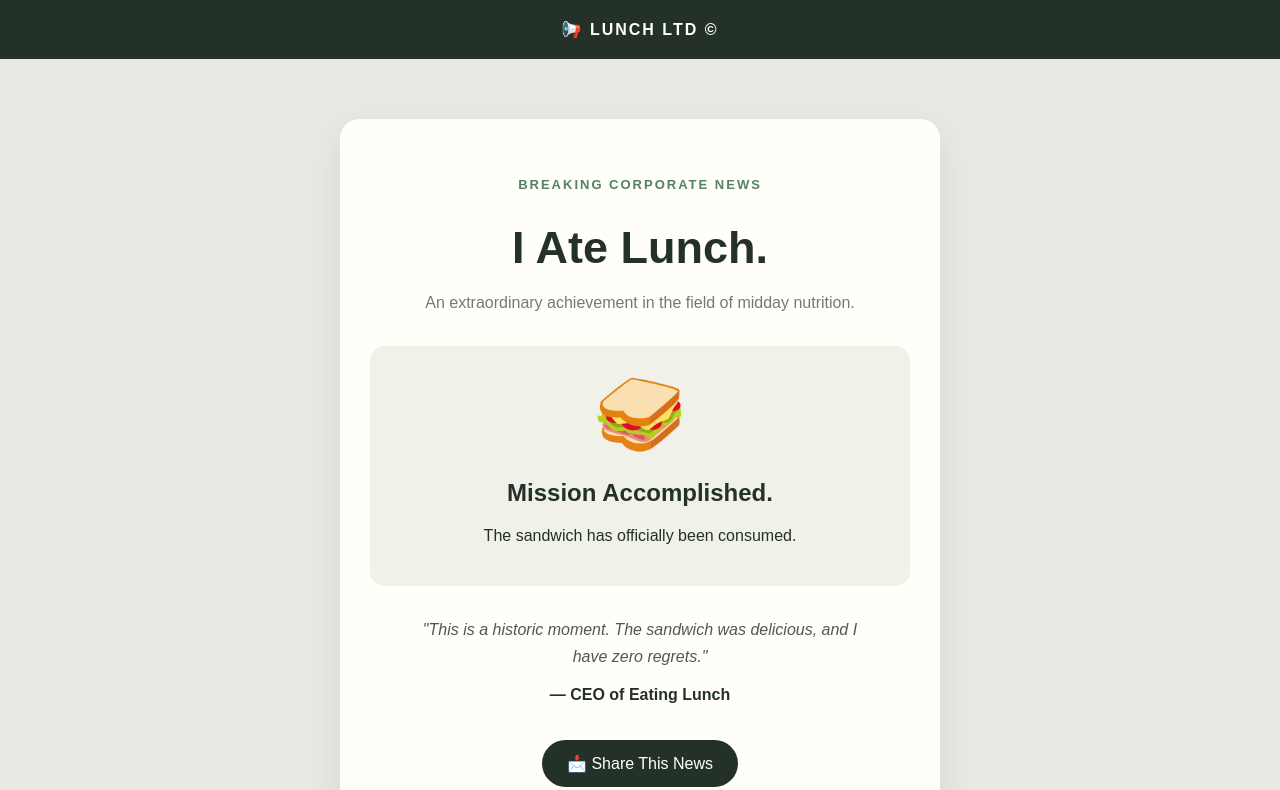
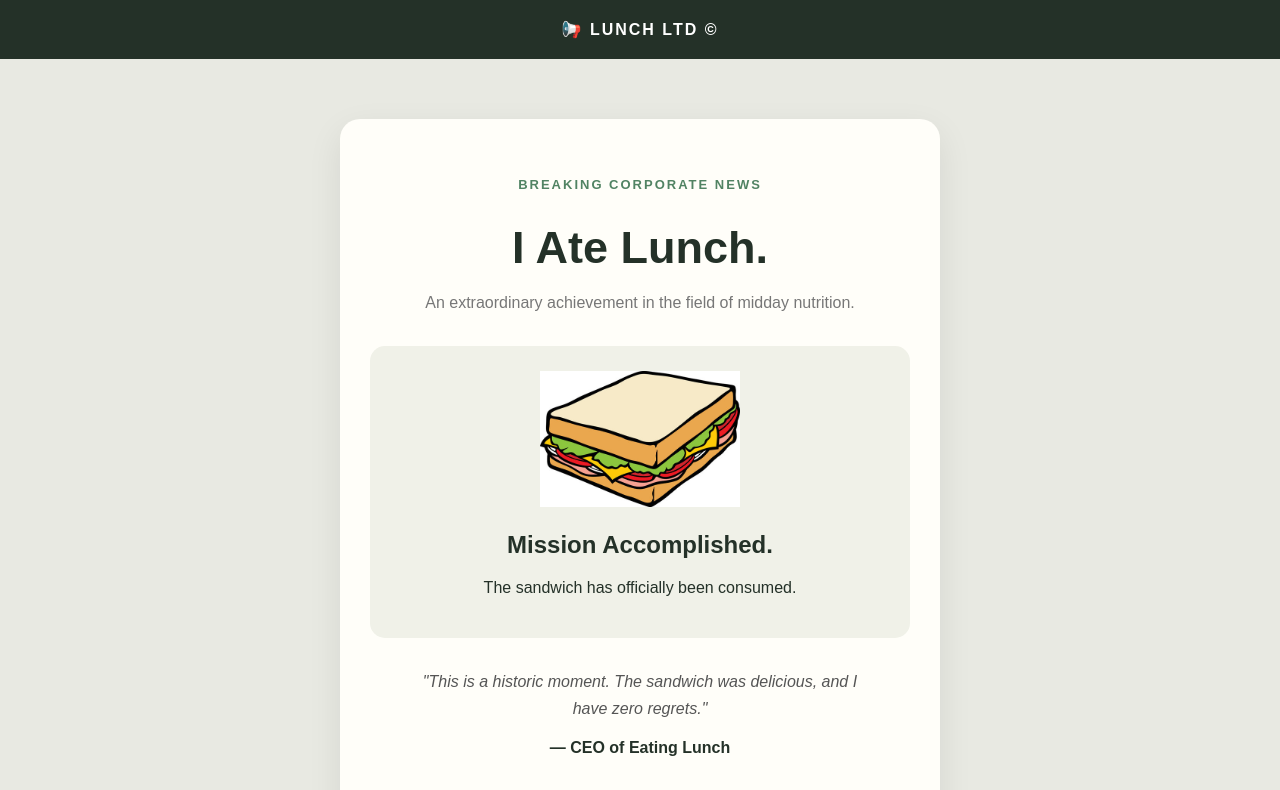
Before and after one commit to Hollerinsmoke/Boba-Drops-Lunch-LTD, a plain HTML site: page index.html in a window 1280 px wide. Shown: the top 790 px of the page. Drawn offline with Linux system fonts and the light colour scheme.

Commit message:
Update index.html

```diff
--- a/index.html
+++ b/index.html
@@ -109,7 +109,9 @@
     </p>
 
     <div class="sandwich">
-      <div class="emoji">🥪</div>
+      <img src="Sandwich.jpg"
+     alt="A delicious sandwich"
+     width="200">
       <h2>Mission Accomplished.</h2>
       <p>The sandwich has officially been consumed.</p>
     </div>
```
